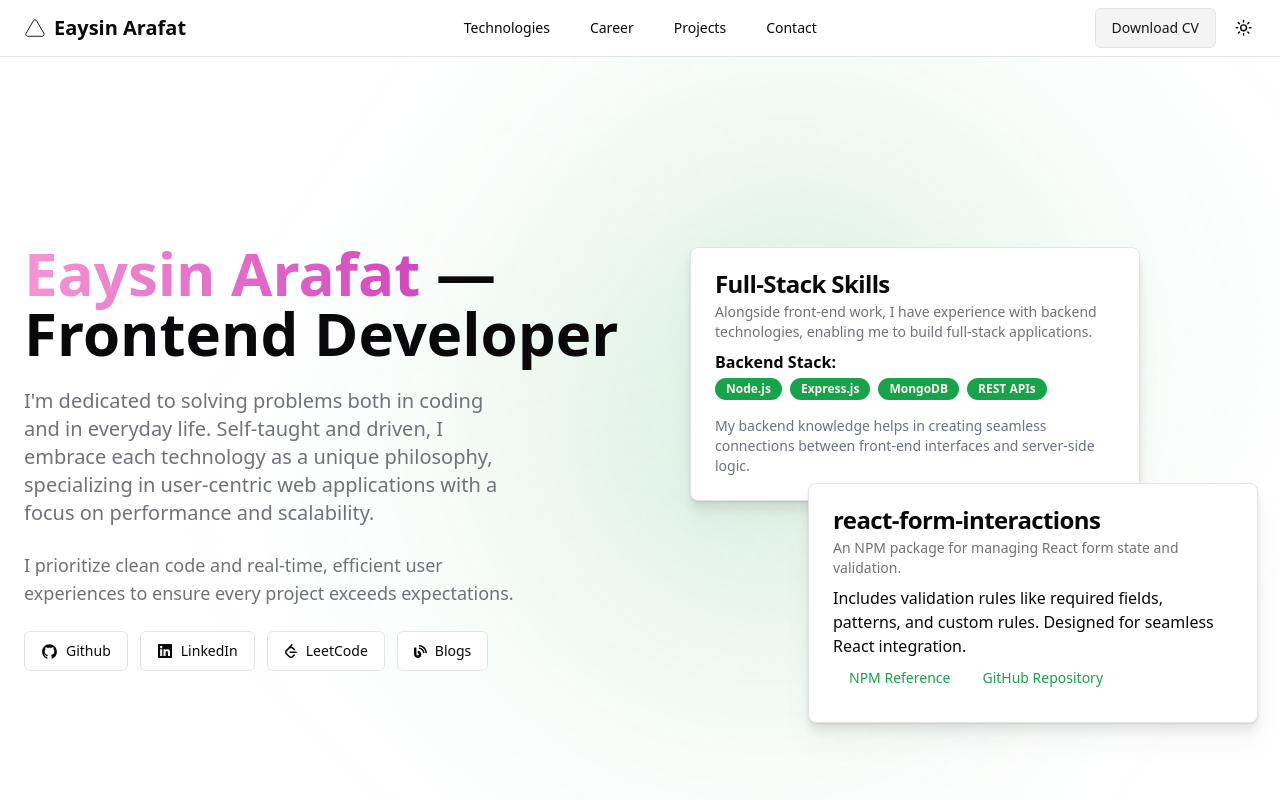
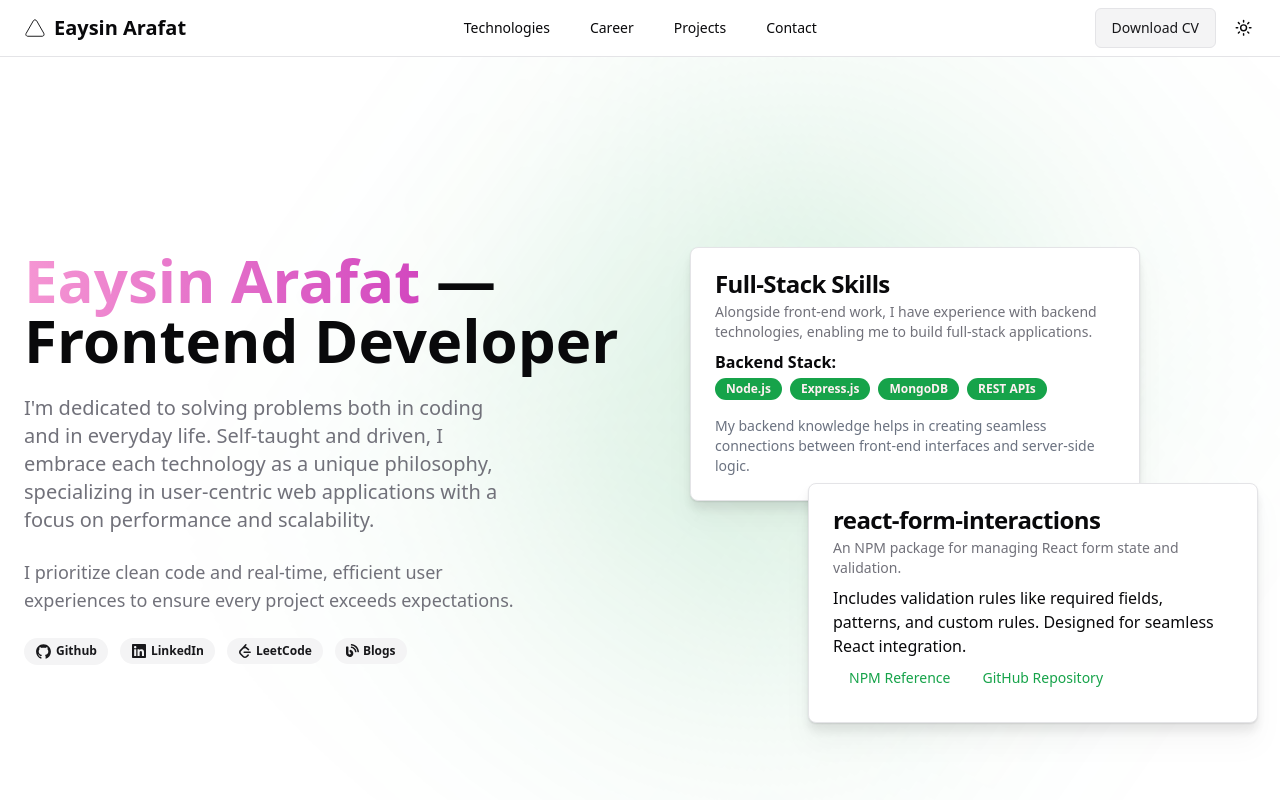
Before and after one commit to eaysin-dev/eaysin-io, a Next.js app: page / in a window 1280 px wide. Shown: the top 800 px of the page. Built offline with nearby package versions, Linux system fonts and the light colour scheme.

Commit message:
feat: update project ui card

```diff
--- a/components/sections/Hero.tsx
+++ b/components/sections/Hero.tsx
@@ -1,9 +1,48 @@
 import { accounts } from "@/app/data/accounts";
+import { generateUId } from "@/utils/shortid";
 import { AiFillGithub } from "react-icons/ai";
 import { FaBlog, FaLinkedin } from "react-icons/fa";
 import { SiLeetcode } from "react-icons/si";
-import { buttonVariants } from "../ui/button";
+import { Badge } from "../ui/badge";
 import { HeroCards } from "./HeroCards";
+
+const socialLinks = [
+  {
+    id: generateUId(),
+    href: accounts.github,
+    icon: <AiFillGithub size={17} />,
+    label: "Github",
+    className: "flex items-center gap-1 py-1",
+    variant: "secondary",
+  },
+  {
+    id: generateUId(),
+    href: accounts.linkedin,
+    icon: <FaLinkedin size={16} />,
+    label: "LinkedIn",
+    className: "flex items-center gap-2",
+    variant: "outline",
+    size: "sm",
+  },
+  {
+    id: generateUId(),
+    href: accounts.leetCode,
+    icon: <SiLeetcode size={14} />,
+    label: "LeetCode",
+    className: "flex items-center gap-2",
+    variant: "outline",
+    size: "sm",
+  },
+  {
+    id: generateUId(),
+    href: accounts.hashnode,
+    icon: <FaBlog size={13} />,
+    label: "Blogs",
+    className: "flex items-center gap-2",
+    variant: "outline",
+    size: "sm",
+  },
+];
 
 export const Hero = () => {
   return (
@@ -31,51 +70,22 @@ export const Hero = () => {
         </p>
 
         <div className="flex justify-center lg:justify-start flex-wrap gap-3">
+          {socialLinks.map((link) => (
             <a
               rel="noreferrer noopener"
               href={accounts?.github}
               target="_blank"
-            className={`flex items-center gap-2 ${buttonVariants({
-              variant: "outline",
-            })}`}
+              key={link.id}
             >
-            <AiFillGithub size={17} />
-            Github
+              <Badge
+                variant={"secondary"}
+                className={`flex items-center gap-1 py-1`}
+              >
+                {link.icon}
+                {link.label}
+              </Badge>
             </a>
-
-          <a
-            href={accounts?.linkedin}
-            target="_blank"
-            rel="noopener noreferrer"
-            className={`flex items-center gap-2 ${buttonVariants({
-              variant: "outline",
-            })}`}
-          >
-            <FaLinkedin size={16} />
-            LinkedIn
-          </a>
-          <a
-            href={accounts?.leetCode}
-            target="_blank"
-            rel="noopener noreferrer"
-            className={`flex items-center gap-2 ${buttonVariants({
-              variant: "outline",
-            })}`}
-          >
-            <SiLeetcode size={14} />
-            LeetCode
-          </a>
-          <a
-            href={accounts?.hashnode}
-            target="_blank"
-            rel="noopener noreferrer"
-            className={`flex items-center gap-2 ${buttonVariants({
-              variant: "outline",
-            })}`}
-          >
-            <FaBlog size={13} />
-            Blogs
-          </a>
+          ))}
         </div>
       </div>
 
--- a/components/sections/footer/index.tsx
+++ b/components/sections/footer/index.tsx
@@ -9,7 +9,7 @@ export const Footer = () => {
       <section id="contact" className="container pb-10 pt-24">
         <div className="mb-16">
           <h2 className="text-3xl lg:text-4xl font-bold md:text-center">
-            Let&apos;s
+            Let&apos;s &nbsp;
             <span className="bg-gradient-to-b from-primary/60 to-primary text-transparent bg-clip-text">
               Connect
             </span>
--- a/components/sections/projects/portfolio-item.tsx
+++ b/components/sections/projects/portfolio-item.tsx
@@ -1,5 +1,4 @@
 import { Badge } from "@/components/ui/badge";
-import { Button } from "@/components/ui/button";
 import {
   Card,
   CardContent,
@@ -64,33 +63,32 @@ const PortfolioItem = ({ portfolio }: { portfolio: PortfolioDetails }) => {
           </p>
         )}
 
-        <div className="flex justify-between w-full">
+        <div className="flex justify-between items-center w-full">
           {/* GitHub Button */}
-          <div className="space-x-2">
+          <div className="space-x-1">
             {!data?.isConfidential && (
-              <Button asChild variant="outline" size={"sm"}>
               <a
                 href={data?.githubLink}
                 target="_blank"
                 rel="noopener noreferrer"
               >
+                <Badge variant={"secondary"} className={`py-1`}>
                   Github
+                </Badge>
               </a>
-              </Button>
             )}
 
             {/* Live Link Button */}
             {data?.liveLink && (
-              <Button asChild variant="outline" className="mt-2" size={"sm"}>
               <a
+                rel="noreferrer noopener"
                 href={data?.liveLink}
                 target="_blank"
-                  rel="noopener noreferrer"
-                  className="text-primary-500 hover:text-primary-700"
               >
+                <Badge variant={"secondary"} className={`py-1`}>
                   Live Demo
+                </Badge>
               </a>
-              </Button>
             )}
           </div>
 
--- a/components/ui/modal/index.tsx
+++ b/components/ui/modal/index.tsx
@@ -25,7 +25,9 @@ const PortfolioDialog = ({
   return (
     <Dialog>
       <DialogTrigger asChild>
-        <Button size={"sm"}>{buttonText}</Button>
+        <Button className="mt-2" size={"sm"}>
+          {buttonText}
+        </Button>
       </DialogTrigger>
 
       <DialogContent
```
Lines whose indentation alone changed are shown as unchanged.
